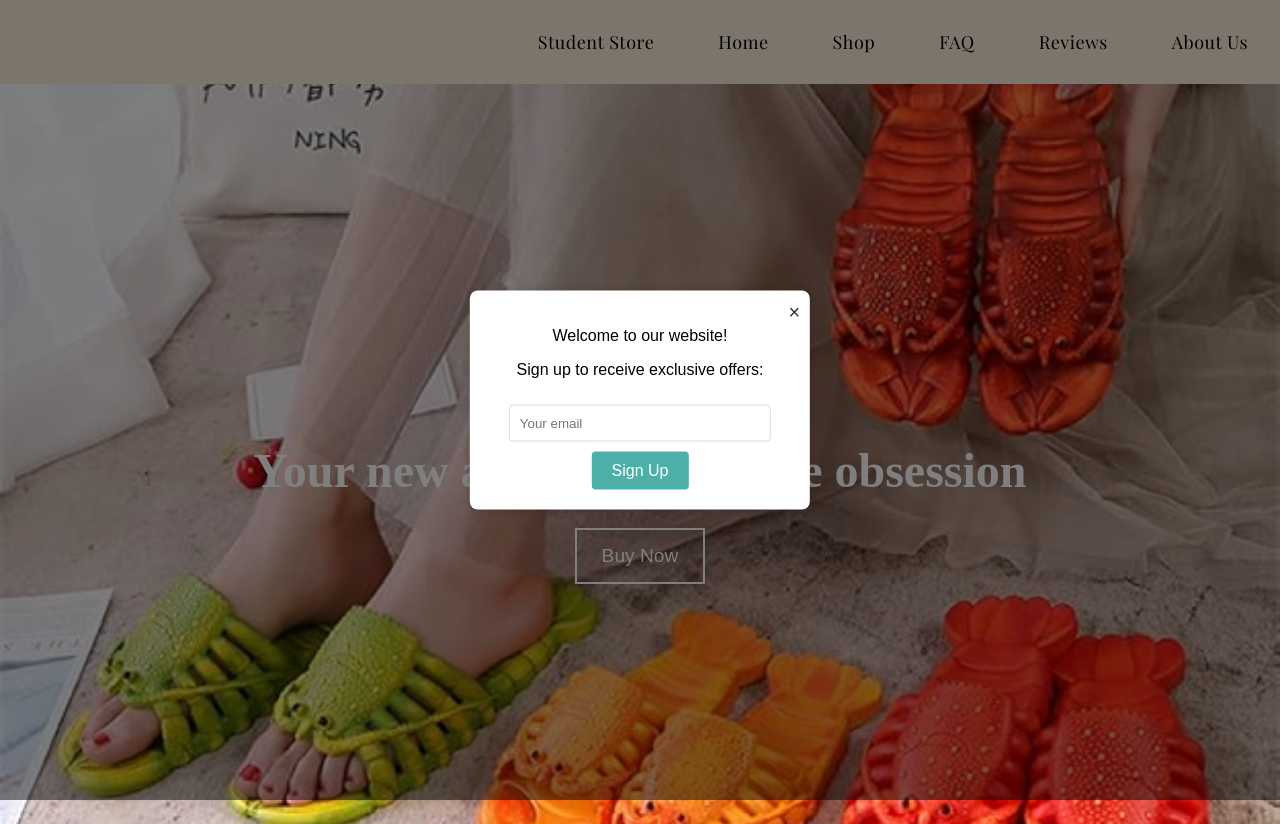
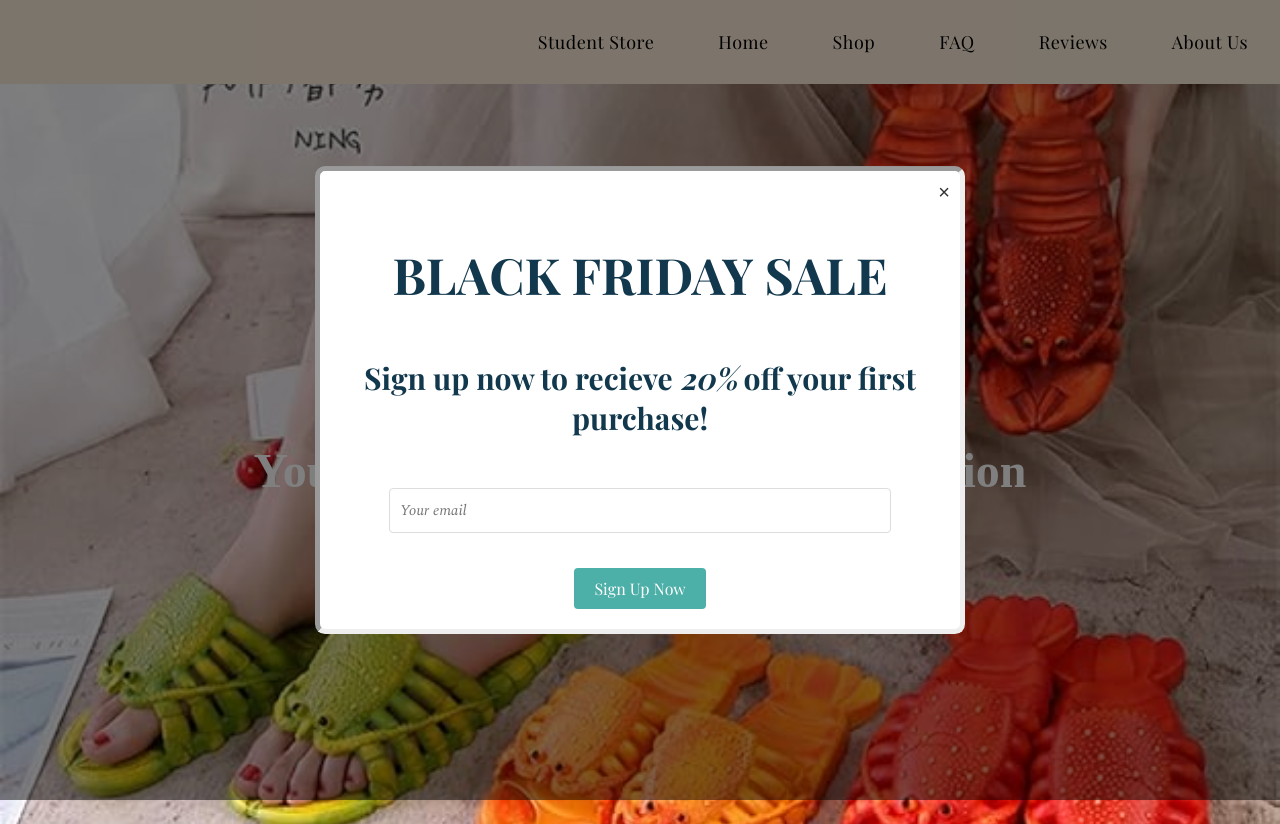
Before and after one commit to emilydma08/webmaster-tsa, a plain HTML site: page index.html in a window 1280 px wide. Drawn offline with nearby package versions, Linux system fonts and the light colour scheme; a web font is replaced by a local one.

Commit message:
fixed popup design

```diff
--- a/css/styles.css
+++ b/css/styles.css
@@ -101,10 +101,15 @@ h1{
     position: absolute;
     top: 50%;
     left: 50%;
+    width: 600px;
+    height: auto;
     transform: translate(-50%, -50%);
     background: #fff;
     padding: 20px;
-    border-radius: 8px;
+    border-radius: 10px;
+    border-width: 5px;
+    border-style: inset;
+    border-color:rgb(18, 56, 77)
     box-shadow: 0 0 10px rgba(0, 0, 0, 0.2);
 }
 
@@ -125,19 +130,47 @@ h1{
 .popup #emailInput {
     width: 80%;
     padding: 10px;
-    margin: 10px 0;
+    margin: 10px;
     border: 1px solid #ddd;
     border-radius: 4px;
+    font-family: 'Spectral';
+    font-style: italic;
+    font-weight: 200;
+    font-display: swap;
+    font-size: 15px;
 }
 
 .popup button {
     background-color: #4cafa8;
     color: #fff;
     padding: 10px 20px;
+    margin-top: 25px;
     border: none;
     border-radius: 4px;
     cursor: pointer;
+    font-family: 'Playfair Display';
+    font-style: normal;
+    font-weight: 400 900;
+    font-display: swap;
     font-size: 16px;
+}
+
+h3{
+    font-family: 'Playfair Display';
+    font-style: norml;
+    font-weight: 400 900;
+    font-display: swap;
+    font-size: 50px;
+    color: rgb(18, 56, 77);
+}
+
+h4{
+    font-family: 'Playfair Display';
+    font-style: norml;
+    font-weight: 400 900;
+    font-display: swap;
+    font-size: 30px;
+    color: rgb(18, 56, 77);
 }
 
 
--- a/index.html
+++ b/index.html
@@ -32,14 +32,13 @@
 
         <div class="popup-overlay" id="popupOverlay">
             <div class="popup" id="popup">
-                <span class="close" id="closePopup">&times;</span>
                 <div class="popup-content">
-                    <p>Welcome to our website!</p>
-                    <p>Sign up to receive exclusive offers:</p>
+                    <span class="close" id="closePopup">&times;</span>
+                    <h3>BLACK FRIDAY SALE</h3>
+                    <h4>Sign up now to recieve <em>20%</em> off your first purchase!</h4>
                     <input type="email" placeholder="Your email" id="emailInput">
-                    <button id="signUp">Sign Up</button>
+                    <button id="signUp">Sign Up Now</button>
                 </div>
-
             </div>
 
         </div>
```
